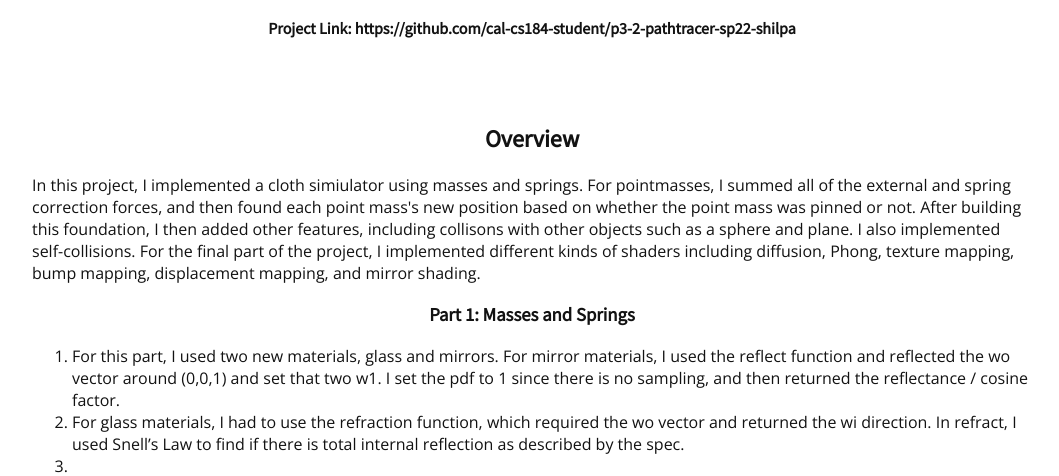
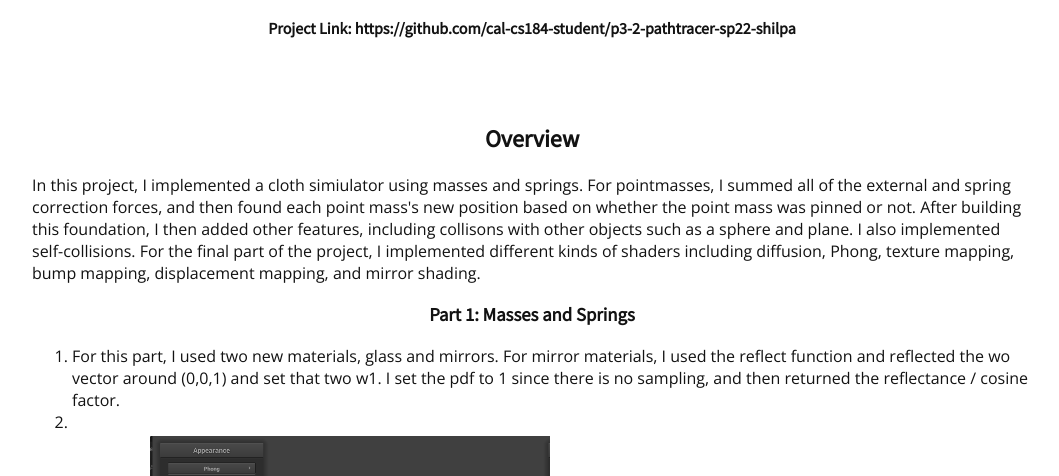
Before and after one commit to cal-cs184-student/p4-clothsim-sp22-shilpasath, a plain HTML site: page docs/index.html in a window 1280 px wide. Shown: the part 257-733 px from the top of the page, without its empty margins (108-1167 px from the left). Drawn offline with nearby package versions, Linux system fonts and the light colour scheme.

Commit message:
Update index.html

```diff
--- a/docs/index.html
+++ b/docs/index.html
@@ -36,7 +36,6 @@
 
 <ol>
   <li>For this part, I used two new materials, glass and mirrors. For mirror materials, I used the reflect function and reflected the wo vector around (0,0,1) and set that two w1. I set the pdf to 1 since there is no sampling, and then returned the reflectance / cosine factor. </li>
-  <li>For glass materials, I had to use the refraction function, which required the wo vector and returned the wi direction. In refract, I used Snell’s Law to find if there is total internal reflection as described by the spec.</li>
   <li><div align="middle">
     <table style="width=100%">
       <tr>
```
